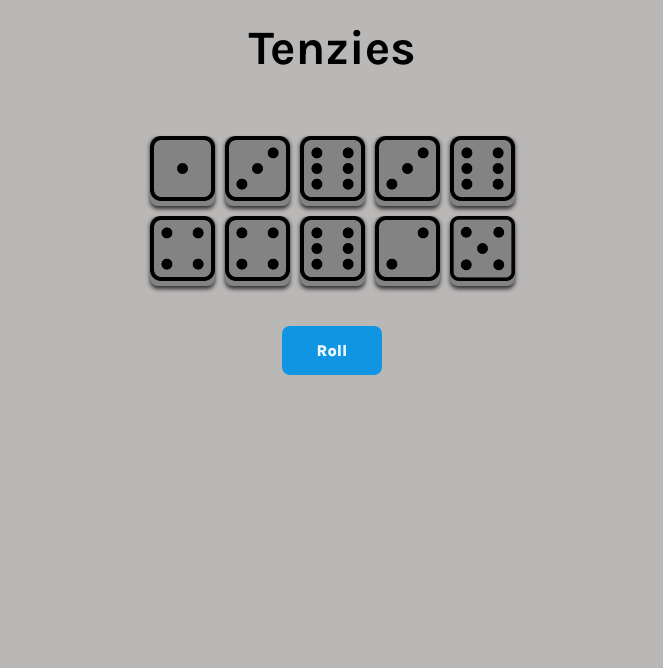
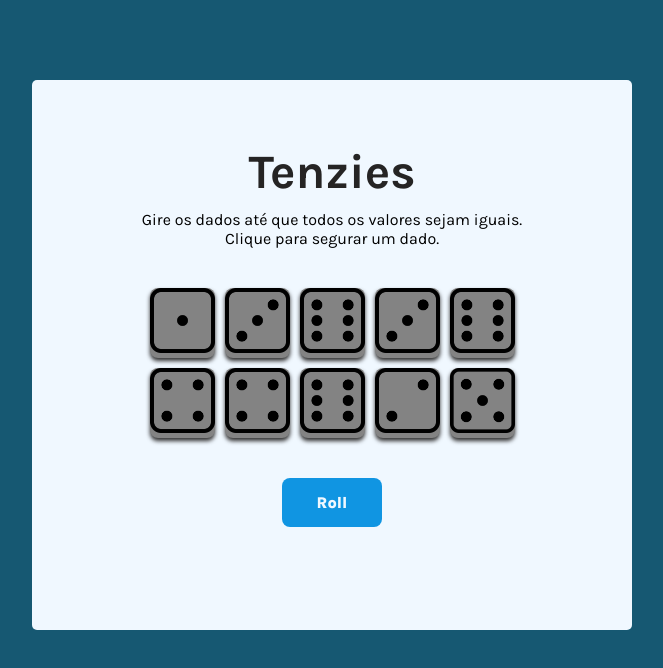
Before and after one commit to ThiagoYTorres/Tenzies-Project, a React (Vite) app: page / in a window 1280 px wide. Shown: the top 668 px of the page, without its empty margins (308-971 px from the left). Built offline with nearby package versions, Linux system fonts and the light colour scheme.

Commit message:
finalizando a UI do projeto

```diff
--- a/src/App.css
+++ b/src/App.css
@@ -5,12 +5,19 @@
   font-family: Karla;
 }
 body{
-  background-color: #bab7b7;
+  background-color: #165872;
+  display: flex;
+  justify-content: center;
+  margin-top: 80px;
+
 }
 .title{
   font-size: 3rem;
   text-align: center;
-  padding: 20px;
+  color: #252424;
+  margin-bottom: 10px;
+}
+.about{
   margin-bottom: 40px;
 }
 .dices-container{
@@ -50,7 +57,7 @@ body{
 }
 
 .selected{
-  background-color: rgb(15, 145, 15);
+  background-color: rgb(24, 178, 24);
 }
 .game{
   display: flex;
@@ -61,3 +68,14 @@ body{
 img{
   width:100%;
 }
+
+.game-cont{
+  background-color: aliceblue;
+  padding: 0px 40px 40px 40px;
+  display: flex;
+  width: 600px;
+  height: 550px;
+  align-items: center;
+  justify-content: center;
+  border-radius: 5px;
+}
--- a/src/App.jsx
+++ b/src/App.jsx
@@ -60,9 +60,13 @@ export default function App() {
   }
 
   return (
+    <main className='game-cont'>
       <div className='game'>
         {console.log(window.innerWidth)}
         <h1 className='title'>Tenzies</h1>
+        <p>Gire os dados até que todos os valores sejam iguais.</p>
+        <p class='about'>Clique para segurar um dado.</p>
+
           <section className='dices-container'>
         {console.log(num)}
         {diceComp}
@@ -73,5 +77,6 @@ export default function App() {
         { num.every( obj => obj.selecionado == true && obj.value ) && valoresIguais() ?
         <button className='roll' onClick={() => setNumber(gerarNumeros())} style={{width:'150px'}}>New game</button>:<button className='roll' onClick={roll}>Roll</button>}
       </div>
+    </main>
   )
 }
--- a/src/Dice.jsx
+++ b/src/Dice.jsx
@@ -5,7 +5,7 @@ export default function Dice(props) {
   return (
     <div className={props.select ? 'dice selected' : 'dice'}
     onClick={() => props.selecionar(props.id)}>
-      <img src={diceImg}/>
+      <img src={diceImg} draggable="false"/>
       </div>
   )
 }
```
Lines whose indentation alone changed are shown as unchanged.
